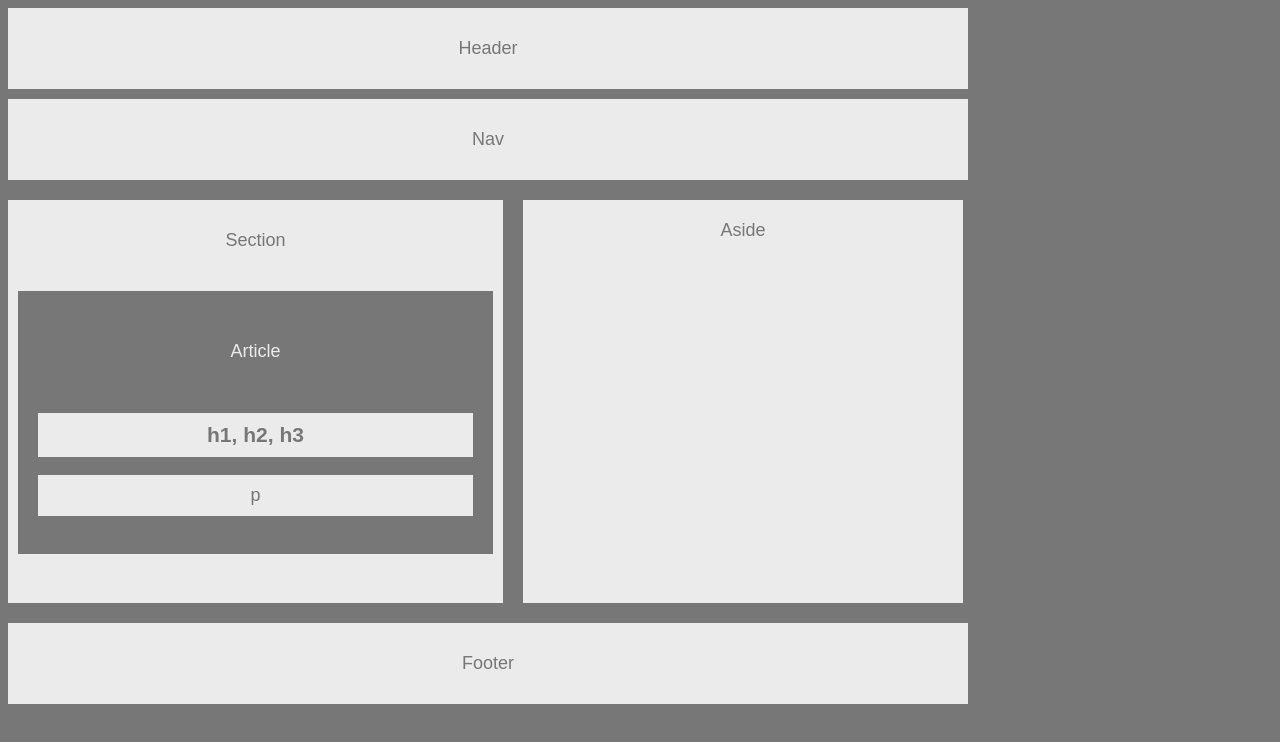
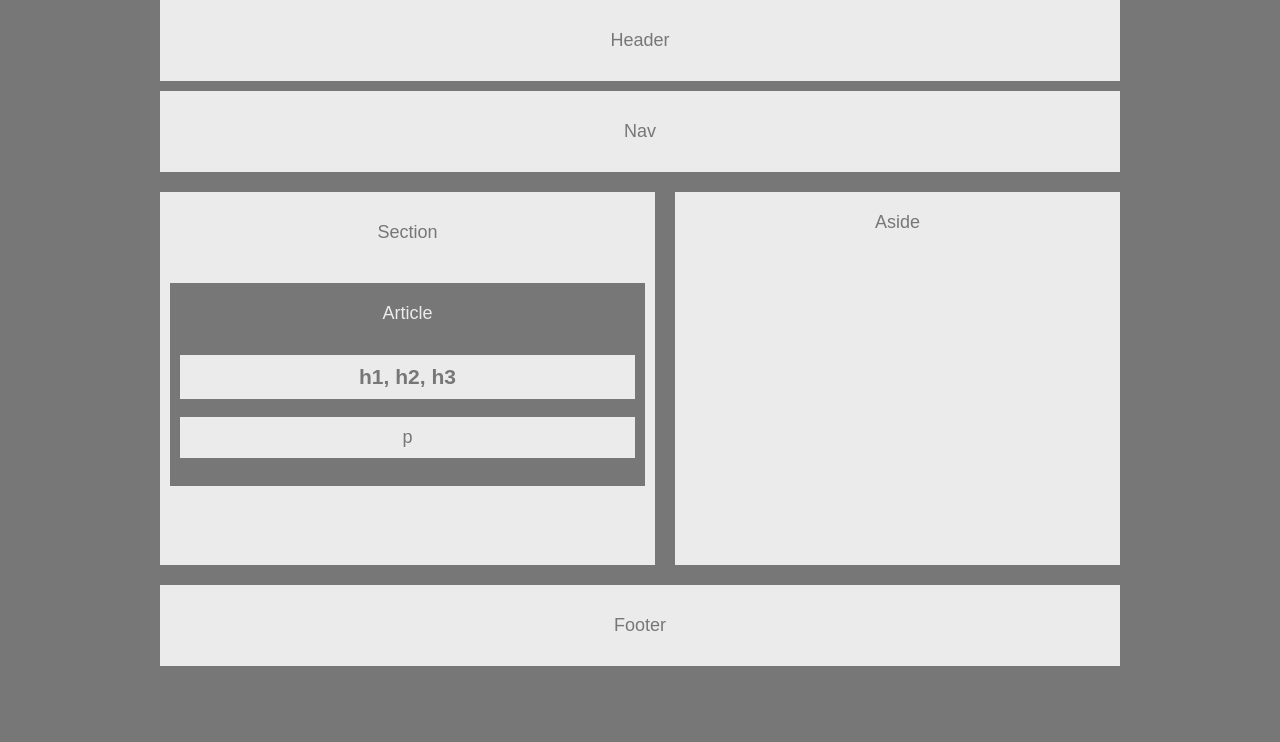
Before and after one commit to dps0610/HW-Wireframe, a plain HTML site: page index.html in a window 1280 px wide. Drawn offline with Linux system fonts and the light colour scheme.

Commit message:
revised finished style.css

```diff
--- a/style.css
+++ b/style.css
@@ -5,6 +5,7 @@ body {
     width: 960px;
     font-size: 18px;
     text-align: center;
+    margin: 0 auto;
 }
 
 Header, Nav, Section, Aside, footer {
@@ -23,7 +24,7 @@ nav {
 
 section {
     width: 495px;
-    height: 403px;
+    height: 373px;
     float: left;
     clear: both;
     margin-right: 20px;
@@ -32,8 +33,8 @@ section {
 aside {
     float: left;
     padding: 20px;
-    width: 400px;
-    height: 363px;
+    width: 405px;
+    height: 333px;
     margin-bottom: 20px;
 }
 
@@ -41,12 +42,13 @@ Article {
     color: #ebebeb;
     background: #777;
     padding: 10px;
-    margin: 10px;
-    padding: 20px;
+    margin-left: 10px;
+    margin-right: 10px;
 }
 
 #idk{
-    background-color: #777
+    background-color: #777;
+    padding: 10px;
 }
 
 h1 {
```
